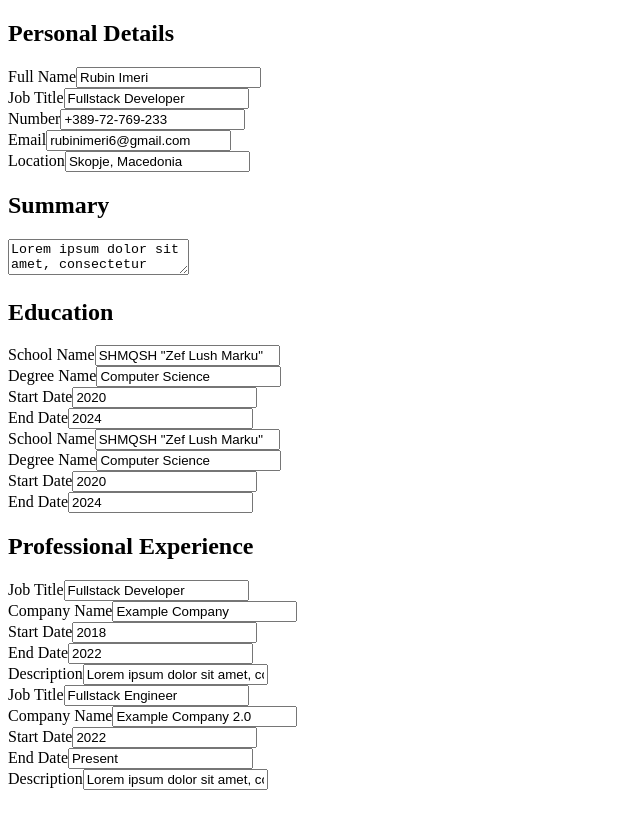
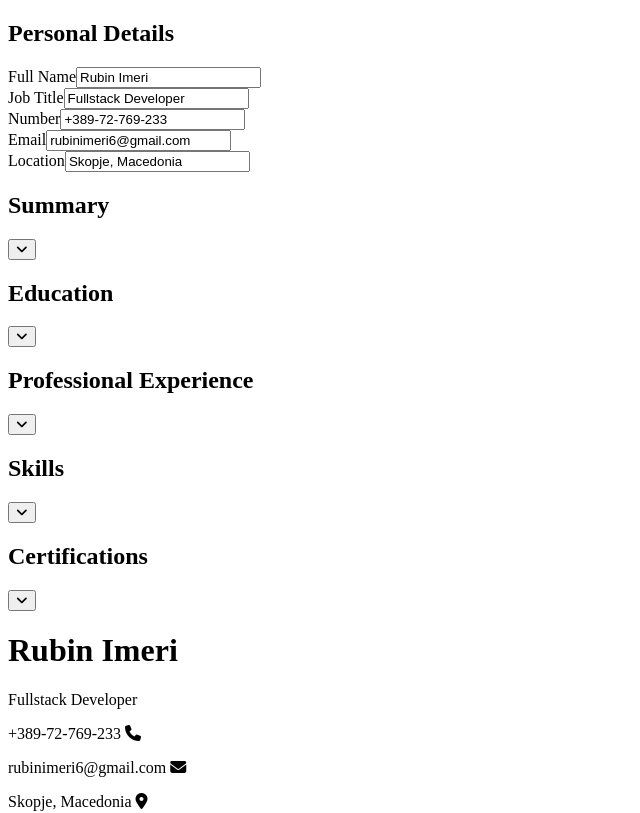
Before and after one commit to rubinimeri/cv-application, a React (Vite) app: page / in a window 1280 px wide. Shown: the top 813 px of the page, without its empty margins (0-640 px from the left). Built offline with nearby package versions, Linux system fonts and the light colour scheme.

Commit message:
Use VisibilityButton throughout the forms
Add show more/less functionality

```diff
--- a/src/components/Certifications/CertificationsForm.jsx
+++ b/src/components/Certifications/CertificationsForm.jsx
@@ -1,6 +1,7 @@
 import CertificationsFormCard from "./CertificationsFormCard"
+import VisibilityButton from "../VisibilityButton"
 
-function CertificationsForm({ certifications, setCertifications }) {
+function CertificationsForm({ certifications, setCertifications, isShown, toggleShow }) {
     function handleDelete(e) {
         const { name } = e.target
         setCertifications(certifications.filter(certification =>
@@ -20,15 +21,21 @@ function CertificationsForm({ certifications, setCertifications }) {
 
     return(
         <div className="certifications-form">
-            <h2>Certifications</h2>
-            {certifications.map(certification =>
+            <div>
+                <h2>Certifications</h2>
+                <VisibilityButton
+                 isShown={isShown}
+                 setToggle={toggleShow}
+                 showIndex={5} />
+            </div>
+            {isShown && certifications.map(certification =>
                 <CertificationsFormCard
                  key={certification.id}
                  {...certification}
                  onDelete={handleDelete}
                  onChange={handleChange} />
             )}
-            <button onClick={handleNewCertification}>Add New Certification</button>
+            {isShown && <button onClick={handleNewCertification}>Add New Certification</button>}
         </div>
     )
 }
--- a/src/components/Education/EducationForm.jsx
+++ b/src/components/Education/EducationForm.jsx
@@ -1,10 +1,17 @@
+import VisibilityButton from "../VisibilityButton"
 import EducationFormCard from "./EducationFormCard"
 
-function EducationForm({ educationArray, setEducationArray }) {
+function EducationForm({ educationArray, setEducationArray, isShown, toggleShow }) {
     return(
         <div className="education-form">
-            <h2>Education</h2>
-            {educationArray.map(education =>
+            <div>
+                <h2>Education</h2>
+                <VisibilityButton
+                 isShown={isShown}
+                 setToggle={toggleShow}
+                 showIndex={2} />
+            </div>
+            {isShown && educationArray.map(education =>
             <EducationFormCard
              key={education.id}
              {...education}
--- a/src/components/Skills/SkillsForm.jsx
+++ b/src/components/Skills/SkillsForm.jsx
@@ -1,6 +1,7 @@
+import VisibilityButton from "../VisibilityButton"
 import SkillCard from "./SkillCard"
 
-function SkillsForm({ skills, setSkills }) {
+function SkillsForm({ skills, setSkills, isShown, toggleShow }) {
     function handleDelete(e) {
         const { name } = e.target
         setSkills(skills.filter(skill => skill.id !== name))
@@ -19,8 +20,14 @@ function SkillsForm({ skills, setSkills }) {
 
     return(
         <div className="skills-form">
-            <h2>Skills</h2>
-            {skills.map(skill =>
+            <div>
+                <h2>Skills</h2>
+                <VisibilityButton
+                 isShown={isShown}
+                 setToggle={toggleShow}
+                 showIndex={4} />
+            </div>
+            {isShown && skills.map(skill =>
                 <SkillCard
                  key={skill.id}
                  id={skill.id}
@@ -28,7 +35,7 @@ function SkillsForm({ skills, setSkills }) {
                  onDelete={handleDelete}
                  onChange={handleChange} />
             )}
-            <button onClick={handleNewSkill}>Add New Skill</button>
+            {isShown && <button onClick={handleNewSkill}>Add New Skill</button>}
         </div>
     )
 }
--- a/src/components/Summary/SummaryForm.jsx
+++ b/src/components/Summary/SummaryForm.jsx
@@ -1,17 +1,25 @@
-function SummaryForm({ summary, setSummary }) {
+import VisibilityButton from "../VisibilityButton"
+
+function SummaryForm({ summary, setSummary, isShown, toggleShow }) {
     function handleSummaryChange(e) {
         setSummary(e.target.value)
     }
     return(
         <div action="" className="summary-form">
-            <h2>Summary</h2>
-            <textarea
+            <div>
+                <h2>Summary</h2>
+                <VisibilityButton
+                 isShown={isShown}
+                 setToggle={toggleShow}
+                 showIndex={1} />
+            </div>
+            {isShown && <textarea
              name="summary"
              id="summary"
              value={summary}
              onChange={handleSummaryChange}>
             {summary}
-             </textarea>
+             </textarea>}
         </div>
     )
 }
--- a/src/components/WorkExperience/WorkForm.jsx
+++ b/src/components/WorkExperience/WorkForm.jsx
@@ -1,10 +1,17 @@
 import WorkFormCard from "./WorkFormCard"
+import VisibilityButton from "../VisibilityButton"
 
-function WorkForm({ workExperience, setWorkExperience }) {
+function WorkForm({ workExperience, setWorkExperience, isShown, toggleShow }) {
     return(
         <div className="work-form">
-            <h2>Professional Experience</h2>
-            {workExperience.map(work =>
+            <div>
+                <h2>Professional Experience</h2>
+                <VisibilityButton
+                 isShown={isShown}
+                 setToggle={toggleShow}
+                 showIndex={3} />
+            </div>
+            {isShown && workExperience.map(work =>
                 <WorkFormCard
                 key={work.id}
                 {...work}
```
